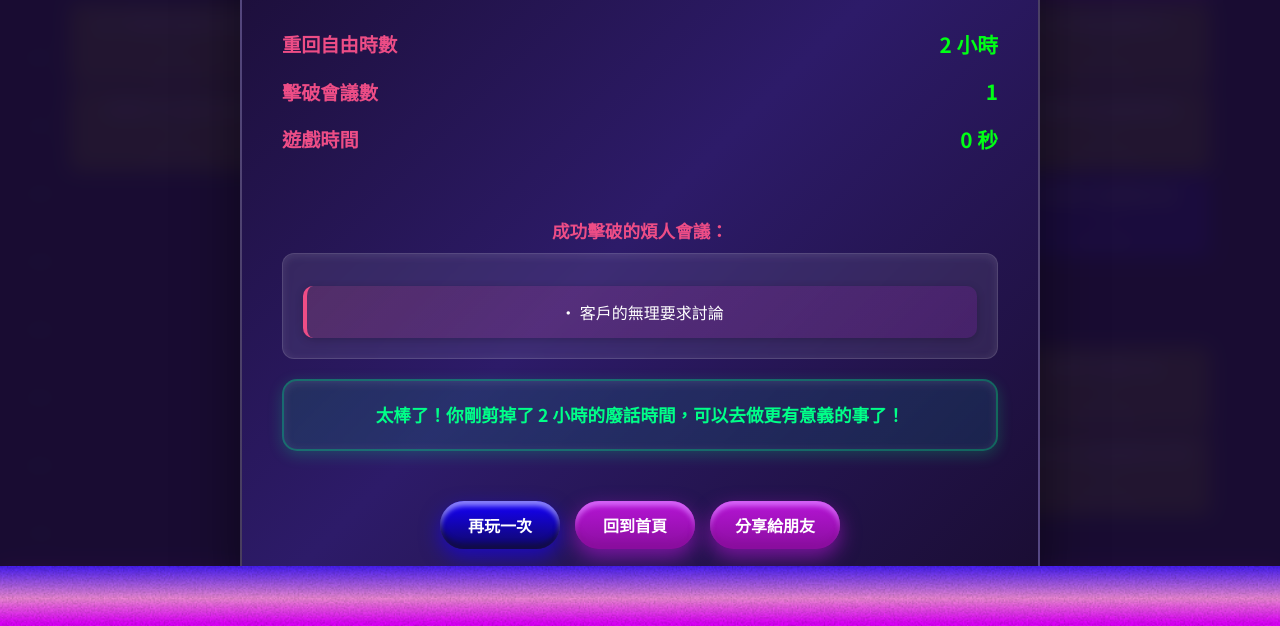
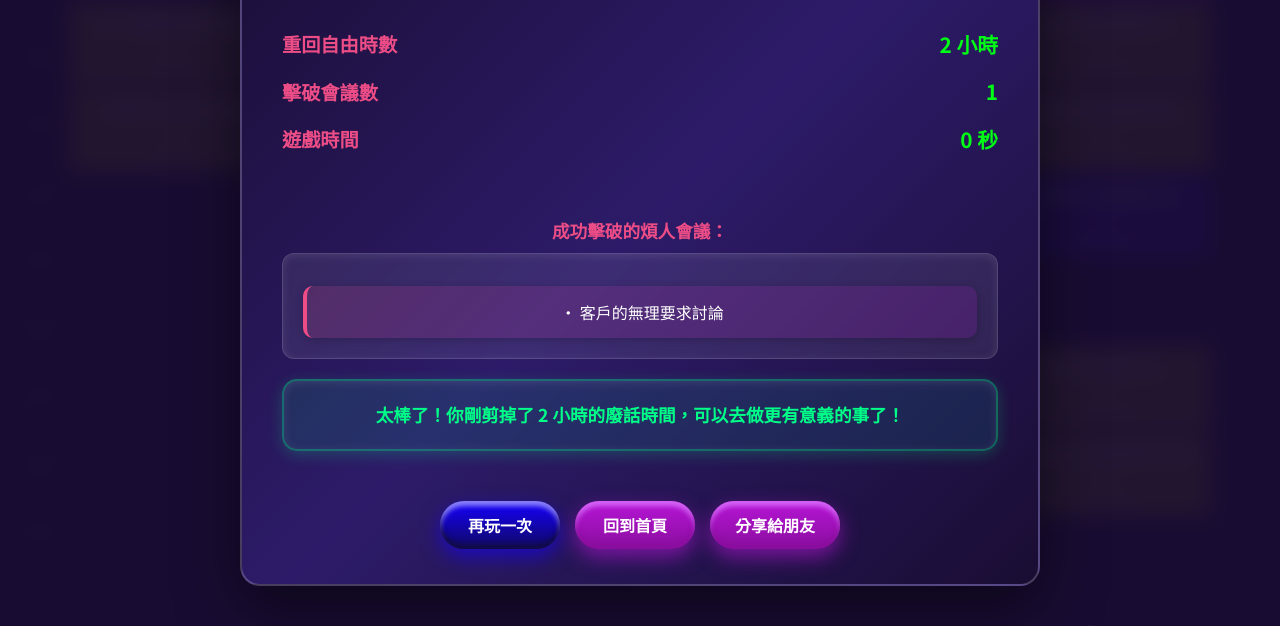
Before and after one commit to kjohh/calendar-breakout, a plain HTML site: page index.html in a window 1280 px wide. Both pictures are taken after a click on the button "Start Game". Shown: the part 174-800 px from the top of the page. Drawn offline with Linux system fonts and the light colour scheme.

Commit message:
調整遊戲初始化與狀態管理，移除不必要的UI更新函式，並優化球的速度設定。刪除多餘的HTML元素與樣式，簡化遊戲介面。

```diff
--- a/game.js
+++ b/game.js
@@ -62,6 +62,9 @@ function init() {
 
     // 獲取控制板元素
     paddleElement = document.getElementById('gamePaddle');
+
+    // 設定初始頁面狀態
+    document.body.classList.add('homepage');
 
     // 設定Canvas大小
     setupCanvas();
@@ -138,6 +141,8 @@ function startGame() {
     // 切換畫面
     document.getElementById('homePage').style.display = 'none';
     document.getElementById('gameArea').classList.add('active');
+    document.body.classList.remove('homepage');
+    document.body.classList.add('game-active');
 
     // 重設遊戲狀態
     gameRunning = true;
@@ -157,9 +162,6 @@ function startGame() {
     initGameObjects();
     generateMeetings();
 
-    // 更新UI
-    updateUI();
-
     // 開始遊戲迴圈
     gameLoop();
 }
@@ -168,7 +170,7 @@ function startGame() {
 function initGameObjects() {
     // 球 - 根據裝置設定不同速度
     const isMobile = window.innerWidth <= 768;
-    const ballSpeed = isMobile ? 8 : 10;
+    const ballSpeed = isMobile ? 7 : 10;
 
     ball = {
         x: gameWidth / 2,
@@ -357,8 +359,6 @@ function update() {
     // 檢查遊戲結束
     checkGameEnd();
 
-    // 更新UI
-    updateUI();
 }
 
 // 更新控制板
@@ -414,7 +414,7 @@ function updateBall() {
 // 重置球
 function resetBall() {
     const isMobile = window.innerWidth <= 768;
-    const ballSpeed = isMobile ? 8 : 10;
+    const ballSpeed = isMobile ? 7 : 10;
 
     ball.x = gameWidth / 2;
     ball.y = gameHeight - 200;
@@ -504,16 +504,7 @@ function checkGameEnd() {
     // 檢查失敗（已在球掉落時處理）
 }
 
-// 更新UI
-function updateUI() {
-    // 更新右下角統計
-    document.getElementById('freeHours').textContent = freeHours;
-    document.getElementById('destroyedMeetings').textContent = destroyedMeetings;
 
-    // 更新底部統計條
-    document.getElementById('bottomFreeHours').textContent = freeHours;
-    document.getElementById('bottomDestroyedMeetings').textContent = destroyedMeetings;
-}
 
 // 返回首頁
 function showHomePage(buttonText) {
@@ -525,6 +516,8 @@ function showHomePage(buttonText) {
     document.getElementById('gameArea').classList.remove('active');
     document.getElementById('homePage').style.display = 'block';
     document.getElementById('startBtn').textContent = buttonText;
+    document.body.classList.remove('game-active');
+    document.body.classList.add('homepage');
     document.getElementById('gameStatus').textContent = '';
 }
 
--- a/index.html
+++ b/index.html
@@ -184,21 +184,7 @@
             transform: translateY(-1px);
         }
 
-        /* 底部漸變條 */
-        .bottom-bar {
-            position: fixed;
-            bottom: 0;
-            left: 0;
-            width: 100%;
-            height: 60px;
-            z-index: 10;
-        }
 
-        .bottom-bar img {
-            width: 100%;
-            height: 100%;
-            object-fit: cover;
-        }
 
         /* 遊戲界面 */
         .game-area {
@@ -455,23 +441,7 @@
             z-index: 10;
         }
 
-        /* 遊戲統計 */
-        .game-stats {
-            position: fixed;
-            bottom: 0;
-            right: 20px;
-            height: 60px;
-            color: white;
-            font-family: 'Noto Sans TC', sans-serif;
-            font-size: 16px;
-            font-weight: bold;
-            display: flex;
-            align-items: center;
-            gap: 30px;
-            z-index: 25;
-            text-shadow: 0 2px 4px rgba(0, 0, 0, 0.8);
-            pointer-events: none;
-        }
+
 
         /* Canvas 設置 */
         #gameCanvas {
@@ -826,30 +796,7 @@
             background: rgba(255, 255, 255, 0.2);
         }
 
-        /* 底部統計條 */
-        .bottom-stats-bar {
-            position: fixed;
-            bottom: 0;
-            left: 0;
-            width: 100%;
-            height: 60px;
-            background: linear-gradient(90deg,
-                #ff00c8 0%,
-                #8a2be2 25%,
-                #4169e1 50%,
-                #8a2be2 75%,
-                #ff00c8 100%);
-            display: flex;
-            align-items: center;
-            justify-content: space-around;
-            font-family: 'Noto Sans TC', sans-serif;
-            font-size: 16px;
-            font-weight: bold;
-            color: white;
-            text-shadow: 0 2px 4px rgba(0, 0, 0, 0.5);
-            z-index: 5;
-            opacity: 0.9;
-        }
+
 
         @media (max-width: 768px) {
             .subtitle {
@@ -911,13 +858,7 @@
                 bottom: 80px;
             }
 
-            .game-stats {
-                bottom: 0;
-                right: 10px;
-                font-size: 14px;
-                flex-direction: row;
-                gap: 20px;
-            }
+
         }
     </style>
 </head>
@@ -925,9 +866,7 @@
     <div class="dynamic-background"></div>
     <div class="background-texture"></div>
     <div class="background-overlay"></div>
-    <div class="bottom-bar">
-        <img src="./bottom-bar.jpg" alt="Bottom Bar" />
-    </div>
+
     <div class="container">
         <!-- 首頁 -->
         <div id="homePage">
@@ -991,16 +930,9 @@
             <div class="game-paddle" id="gamePaddle"></div>
 
             <!-- 遊戲統計 -->
-            <div class="game-stats">
-                <div>重回自由時數：<span id="freeHours">0</span> 小時</div>
-                <div>擊破會議數：<span id="destroyedMeetings">0</span></div>
-            </div>
 
-            <!-- 底部統計條 -->
-            <div class="bottom-stats-bar">
-                <span>重回自由時數：<span id="bottomFreeHours">0</span> 小時</span>
-                <span>擊破會議數：<span id="bottomDestroyedMeetings">0</span></span>
-            </div>
+
+
 
             <!-- 隱藏的 Canvas -->
             <canvas id="gameCanvas"></canvas>
```
